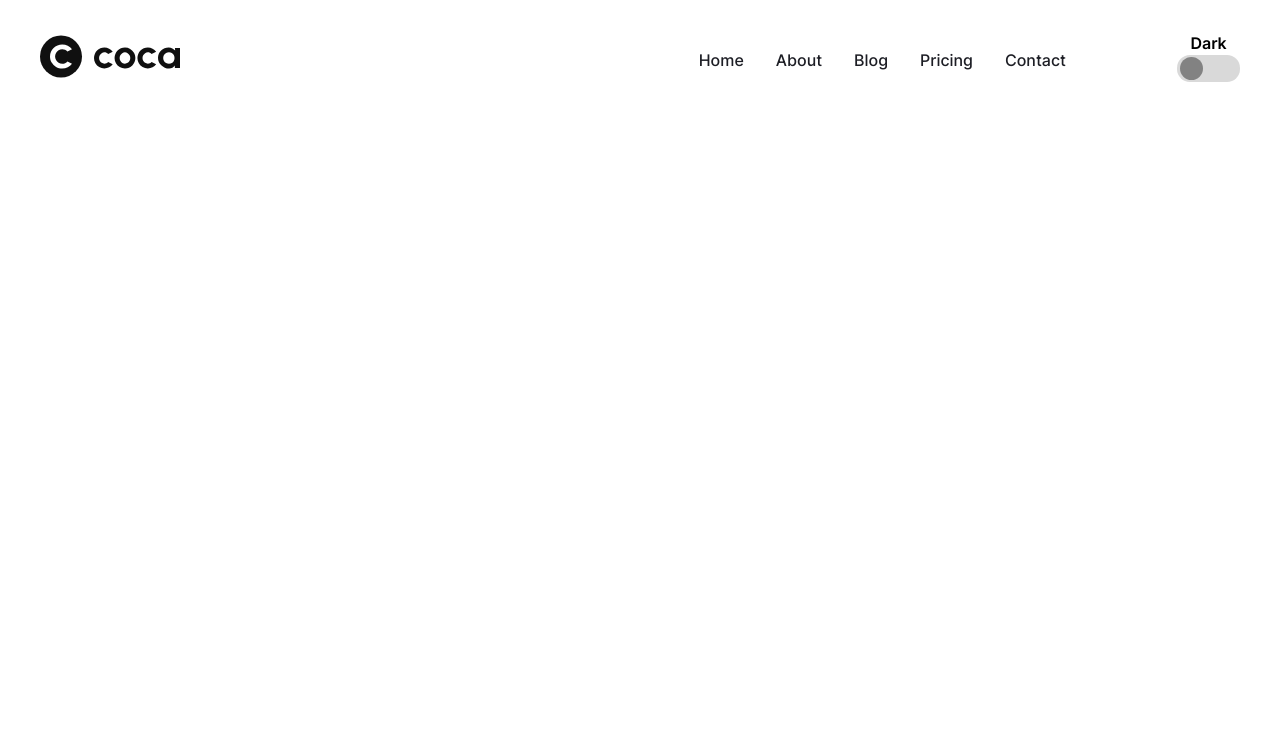
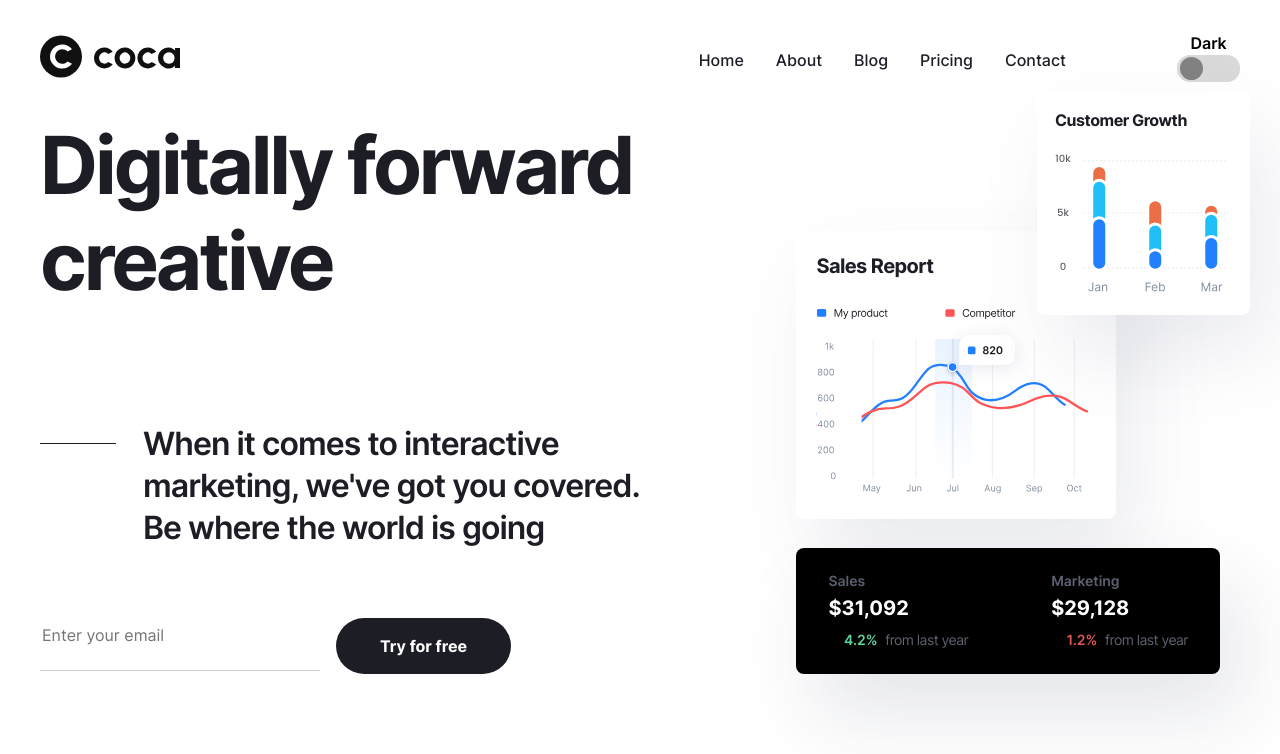
Before and after one commit to Ttayttay/aroken_coca, a website built with Vite: page src/index.html in a window 1280 px wide. Shown: the top 754 px of the page. Built offline with nearby package versions, Linux system fonts and the light colour scheme; files whose address does not match are found by name.

Commit message:
added hero

```diff
--- a/src/assets/scss/base/main.scss
+++ b/src/assets/scss/base/main.scss
@@ -1,4 +1,5 @@
 html {
+  height: 3000px;
   box-sizing: border-box;
   font-family: Inter, sans-serif;
   font-weight: 400;
--- /dev/null
+++ b/src/assets/scss/components/home/hero.scss
@@ -0,0 +1,244 @@
+.hero {
+    padding-top: 87px 0 141px;
+
+    @include mini-desktop {
+      padding: 77px 0 121px;
+    }
+
+    @include mobile {
+      min-height: calc(100dvh - 109px);
+    }
+
+    &__container {
+      @include flex-justify-between;
+      align-items: flex-end;
+
+      @include mini-desktop {
+        gap: 50px;
+        flex-direction: column;
+        align-items: center;
+        text-align: center;
+      }
+    }
+
+    &__left {
+      @include mini-desktop {
+        max-width: 617px;
+      }
+    }
+
+    &__title {
+      margin-bottom: 114px;
+      font-weight: 700;
+      font-size: 80px;
+      line-height: 120%;
+      letter-spacing: -0.04em;
+      color: var(--neutral-color-100);
+
+      @include mini-desktop {
+        margin-bottom: 74px;
+      }
+
+      @include tablet {
+        margin-bottom: 44px;
+        font-size: 60px;
+      }
+
+      @include mobile {
+        margin-bottom: 38px;
+        font-size: 48px;
+      }
+
+      @include small-mobile {
+        margin-bottom: 30px;
+        font-size: 38px;
+      }
+    }
+
+    &__subtitle {
+      margin-bottom: 69px;
+
+      & br {
+        @include mini-desktop {
+          display: none;
+        }
+      }
+    }
+
+    &__form {
+      @include flex-align-center;
+      gap: 16px;
+
+      @include mini-desktop {
+        justify-content: center;
+      }
+
+      @include small-mobile {
+        gap: 20px;
+        flex-direction: column;
+      }
+    }
+
+    &__input {
+      border-bottom: 1px solid var(--neutral-color-40);
+      padding-bottom: 23px;
+      min-width: 280px;
+      font-weight: 400;
+      font-size: 16px;
+      line-height: 150%;
+      color: var(--neutral-color-100);
+      background-color: transparent;
+
+      @include small-tablet {
+        padding-bottom: 13px;
+      }
+
+      @include mobile {
+        min-width: 100px;
+        max-width: 180px;
+      }
+    }
+
+    &__btn {
+      padding: 16px 44px;
+      color: var(--neutral-color-10);
+      background-color: var(--neutral-color-100);
+
+      @include small-tablet {
+        padding: 12px 32px;
+      }
+    }
+
+    &__right {
+      position: relative;
+      margin-right: 20px;
+
+      @include mini-desktop {
+        display: none;
+      }
+    }
+
+    &__sales {
+      margin-bottom: 29px;
+      padding: 20px;
+
+      @include small-desktop {
+        max-width: 320px;
+      }
+
+      &-img {
+        @include small-desktop {
+          max-width: 280px;
+        }
+      }
+
+      &-title {
+        margin-bottom: 16px;
+        font-weight: 700;
+        font-size: 20px;
+        line-height: 150%;
+        letter-spacing: -0.03em;
+        color: #1d1e25;
+      }
+    }
+
+    &__customer {
+      position: absolute;
+      top: -60px;
+      right: -140px;
+      display: inline-block;
+      padding: 15px 18px;
+
+      @include small-desktop {
+        top: -140px;
+        right: -30px;
+      }
+
+      &-title {
+        margin-bottom: 12px;
+        font-weight: 700;
+        font-size: 16px;
+        line-height: 187%;
+        letter-spacing: -0.03em;
+        color: #1d1e25;
+      }
+    }
+
+    &__sales,
+    &__customer {
+      border-radius: 8px;
+      box-shadow: 20px 40px 80px 0 #5960871f;
+      background: #fff;
+    }
+
+    &__stats {
+      border-radius: 8px;
+      padding: 20px 29px;
+      box-shadow: 20px 40px 80px 0 #2d33511f;
+      text-align: left;
+      background: #000;
+
+      &-head {
+        &-th {
+          font-weight: 600;
+          font-size: 14px;
+          line-height: 143%;
+          color: #5c616f;
+        }
+      }
+
+      &-body {
+        &-td {
+          font-weight: 700;
+          font-size: 20px;
+          line-height: 130%;
+          white-space: nowrap;
+          color: #fff;
+
+          &:nth-child(1) {
+            padding-right: 80px;
+          }
+        }
+
+        &-num {
+          display: inline-block;
+          margin-right: 3px;
+          font-weight: 600;
+          font-size: 14px;
+          line-height: 143%;
+
+          &--green {
+            color: #60d39c;
+
+            &::before {
+              background: url('../assets/icons/green-arrow-icon.svg');
+            }
+          }
+
+          &--red {
+            color: #e35454;
+
+            &::before {
+              background: url('../assets/icons/red-arrow-icon.svg');
+            }
+          }
+
+          &--green::before,
+          &--red::before {
+            content: '';
+            display: inline-block;
+            width: 12px;
+            height: 12px;
+          }
+        }
+
+        &-text {
+          font-weight: 400;
+          font-size: 14px;
+          line-height: 157%;
+          letter-spacing: -0.04em;
+          color: #5c616e;
+        }
+      }
+    }
+  }
--- a/src/assets/scss/globals/_index.scss
+++ b/src/assets/scss/globals/_index.scss
@@ -1 +1,2 @@
 @import './text';
+@import './buttons';
--- /dev/null
+++ b/src/assets/scss/globals/buttons.scss
@@ -0,0 +1,18 @@
+.button {
+    &-form {
+      border-radius: 100px;
+      font-weight: 700;
+      font-size: 16px;
+      line-height: 150%;
+      text-align: center;
+      transition: opacity var(--transition);
+
+      @include mobile {
+        font-size: 14px;
+      }
+
+      &:hover {
+        opacity: 0.9;
+      }
+    }
+  }
--- a/src/assets/scss/main.scss
+++ b/src/assets/scss/main.scss
@@ -4,3 +4,4 @@
 
 // Components
 @import './components/header';
+@import './components/home/hero';
--- a/src/assets/scss/mixins/media.scss
+++ b/src/assets/scss/mixins/media.scss
@@ -1,5 +1,11 @@
 @mixin small-desktop {
   @media (max-width: 1440px) {
+    @content;
+  }
+}
+
+@mixin mini-desktop {
+  @media (max-width: 1200px) {
     @content;
   }
 }
--- /dev/null
+++ b/src/html/components/home/hero.html
@@ -0,0 +1,70 @@
+<section class="hero hero-decor">
+    <div class="container hero__container">
+      <div class="hero__left">
+        <h2 class="hero__title">Digitally forward creative</h2>
+        <p class="hero__subtitle text-p-subtitle">
+          When it comes to interactive <br />
+          marketing, we've got you covered. <br />
+          Be where the world is going
+        </p>
+        <form class="hero__form">
+          <input
+            class="hero__input"
+            type="email"
+            placeholder="Enter your email"
+            required
+          />
+          <button class="hero__btn button-form">Try for free</button>
+        </form>
+      </div>
+      <div class="hero__right">
+        <div class="hero__sales">
+          <h3 class="hero__sales-title">Sales Report</h3>
+          <img
+            class="hero__sales-img"
+            src="./assets/icons/sales-report-graph-icon.svg"
+            width="366"
+            height="260"
+            alt="Sales report graphic"
+          />
+        </div>
+        <div class="hero__customer">
+          <h3 class="hero__customer-title">Customer Growth</h3>
+          <img
+            src="./assets/icons/customer-growth-graph-icon.svg"
+            width="177"
+            height="149"
+            alt="Customer growth graphic"
+          />
+        </div>
+        <table class="hero__stats">
+          <thead class="hero__stats-head">
+            <tr class="hero__stats-head-row">
+              <th class="hero__stats-head-th">Sales</th>
+              <th class="hero__stats-head-th">Marketing</th>
+            </tr>
+          </thead>
+          <tbody class="hero__stats-body">
+            <tr class="hero__stats-body-row">
+              <td class="hero__stats-body-td">$31,092</td>
+              <td class="hero__stats-body-td">$29,128</td>
+            </tr>
+            <tr class="hero__stats-body-row">
+              <td class="hero__stats-body-td">
+                <span class="hero__stats-body-num hero__stats-body-num--green">
+                  4.2%
+                </span>
+                <span class="hero__stats-body-text">from last year</span>
+              </td>
+              <td class="hero__stats-body-td">
+                <span class="hero__stats-body-num hero__stats-body-num--red">
+                  1.2%
+                </span>
+                <span class="hero__stats-body-text">from last year</span>
+              </td>
+            </tr>
+          </tbody>
+        </table>
+      </div>
+    </div>
+  </section>
--- a/src/index.html
+++ b/src/index.html
@@ -1,8 +1,9 @@
 <!doctype html>
 <html lang="ru">
-  <load src="html/base/head.html" title="Home"/>
+  <load src="html/base/head.html" title="Home" />
   <body class="body" data-theme="light">
-    <load src="html/components/header.html" />
-    <script type="module" src="/main.js"></script>
+      <load src="html/components/header.html" />
+      <load src="html/components/home/hero.html"/>
+      <script type="module" src="/main.js"></script>
   </body>
 </html>
```
Also changed, not shown: src/assets/scss/base/vars.scss (+0 -8 lines), src/assets/icons/customer-growth-graph-icon.svg (added), src/assets/icons/sales-report-graph-icon.svg (added).
